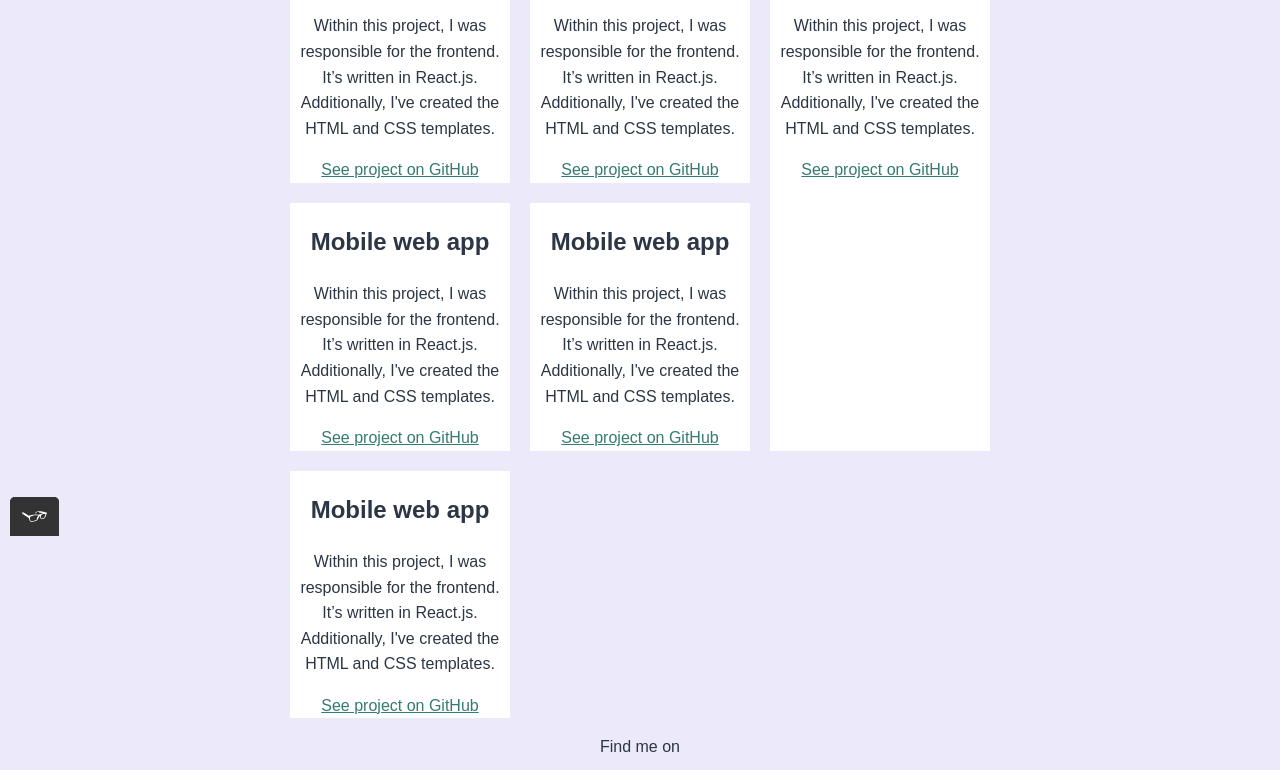
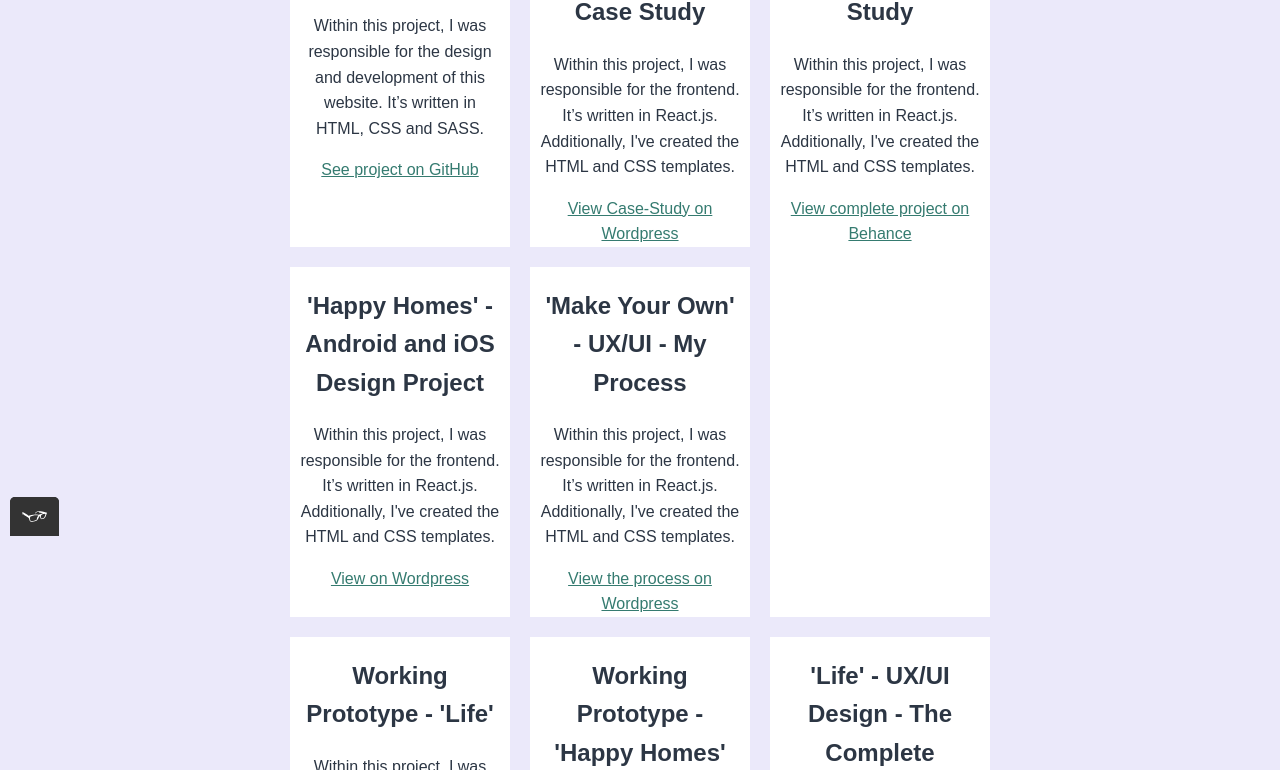
Before and after one commit to codershwe/portfolio-website, a plain HTML site: page work.html in a window 1280 px wide. Shown: the part 264-1034 px from the top of the page. Drawn offline with nearby package versions, Linux system fonts and the light colour scheme; a web font is replaced by a local one.

Commit message:
Update work.html
Change in title
Changes project details

```diff
--- a/work.html
+++ b/work.html
@@ -2,7 +2,7 @@
 <html>
 <head>
   <meta charset="utf-8">
-  <title> Shwe - Portfolio </title>
+  <title> Shwe's Work </title>
   <meta name="viewport" content="width=device-width, initial-scale=1">
   <link rel="shortcut icon" href="./img/favicon.ico"/>
   <link rel="stylesheet" type="text/css" href="https://cdnjs.cloudflare.com/ajax/libs/normalize/8.0.0/normalize.min.css">
@@ -36,46 +36,60 @@
     <div class="grid">
       <!-- Grid items will live here -->
       <div class="grid__item">
-        <h2>Mobile web app</h2>
+        <h2>Portfolio Website</h2>
+        <p>
+          Within this project, I was responsible for the design and development of this website. It’s written in HTML, CSS and SASS.
+        </p>
+        <a href="https://github.com/codershwe/portfolio-website" target="_blank">See project on GitHub</a>
+      </div>
+      <div class="grid__item">
+        <h2>'Life'- A UX/UI Case Study</h2>
         <p>
           Within this project, I was responsible for the frontend. It’s written in React.js. Additionally, I've created the HTML and CSS templates.
         </p>
-        <a href="#">See project on GitHub</a>
+        <a href="https://shwedesign.wordpress.com/2020/03/12/life-ux-ui-case-study/" target="_blank">View Case-Study on Wordpress</a>
       </div>
       <div class="grid__item">
-        <h2>Mobile web app</h2>
+        <h2>'Happy Homes' - Android and iOS Design Project</h2>
         <p>
           Within this project, I was responsible for the frontend. It’s written in React.js. Additionally, I've created the HTML and CSS templates.
         </p>
-        <a href="#">See project on GitHub</a>
+        <a href="https://www.behance.net/gallery/92190299/Happy-Homes" target="_blank">View on Wordpress</a>
       </div>
       <div class="grid__item">
-        <h2>Mobile web app</h2>
+        <h2>'Make Your Own' - UX/UI - My Process</h2>
         <p>
           Within this project, I was responsible for the frontend. It’s written in React.js. Additionally, I've created the HTML and CSS templates.
         </p>
-        <a href="#">See project on GitHub</a>
+        <a href="https://shwedesign.wordpress.com/2020/03/12/make-your-own-ux-ui-design-project/" target="_blank">View the process on Wordpress</a>
       </div>
       <div class="grid__item">
-        <h2>Mobile web app</h2>
+        <h2>Working Prototype - 'Life'</h2>
         <p>
           Within this project, I was responsible for the frontend. It’s written in React.js. Additionally, I've created the HTML and CSS templates.
         </p>
-        <a href="#">See project on GitHub</a>
+        <a href="https://prottapp.com/p/2ce65e" target="_blank">View Working Prototype on Prottapp</a>
       </div>
       <div class="grid__item">
-        <h2>Mobile web app</h2>
+        <h2>Working Prototype - 'Happy Homes'</h2>
         <p>
           Within this project, I was responsible for the frontend. It’s written in React.js. Additionally, I've created the HTML and CSS templates.
         </p>
-        <a href="#">See project on GitHub</a>
+        <a href="https://invis.io/3TVE3NS9KRP" target="_blank">View Prototype on Invision</a>
       </div>
       <div class="grid__item">
-        <h2>Mobile web app</h2>
+        <h2>'Life' - UX/UI Design - The Complete Process</h2>
         <p>
           Within this project, I was responsible for the frontend. It’s written in React.js. Additionally, I've created the HTML and CSS templates.
         </p>
-        <a href="#">See project on GitHub</a>
+        <a href="https://www.behance.net/gallery/92289889/Life-Sustainable-Living" target="_blank">View the complete process</a>
+      </div>
+      <div class="grid__item">
+        <h2>'Geet' - UI Case Study</h2>
+        <p>
+          Within this project, I was responsible for the frontend. It’s written in React.js. Additionally, I've created the HTML and CSS templates.
+        </p>
+        <a href="https://www.behance.net/gallery/91922893/Geet-Music-App" target="_blank">View complete project on Behance</a>
       </div>
     </div>
   </section>
```
